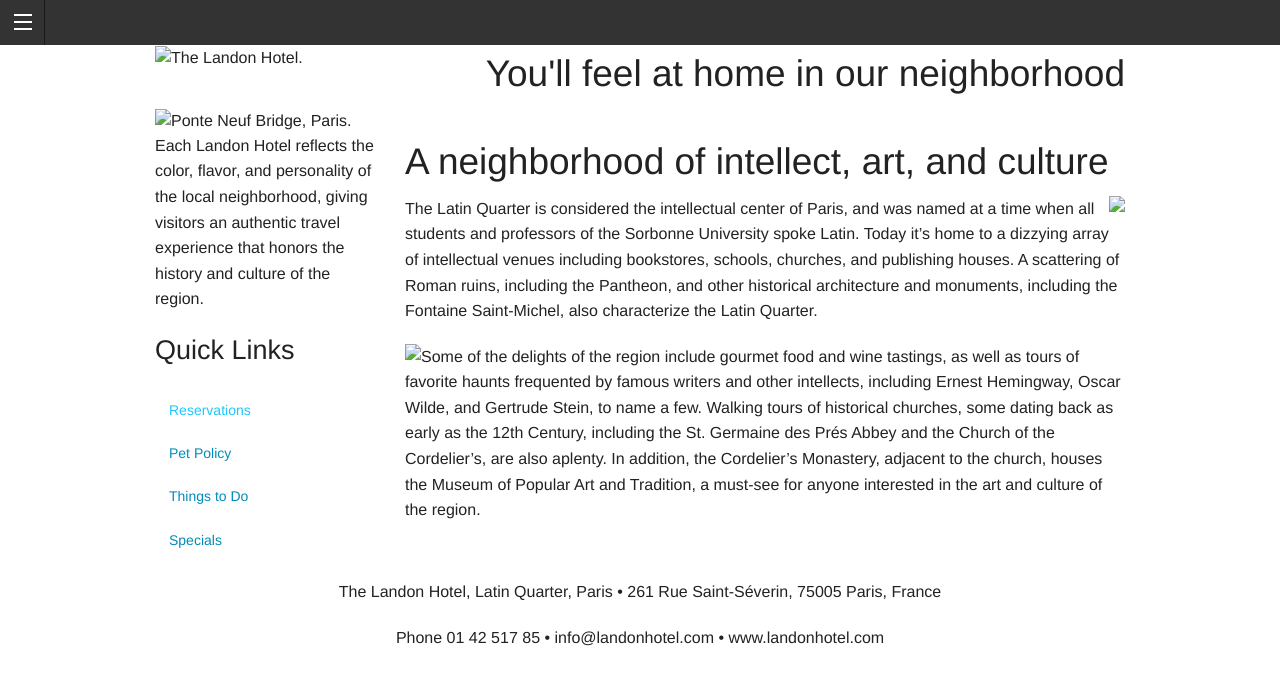
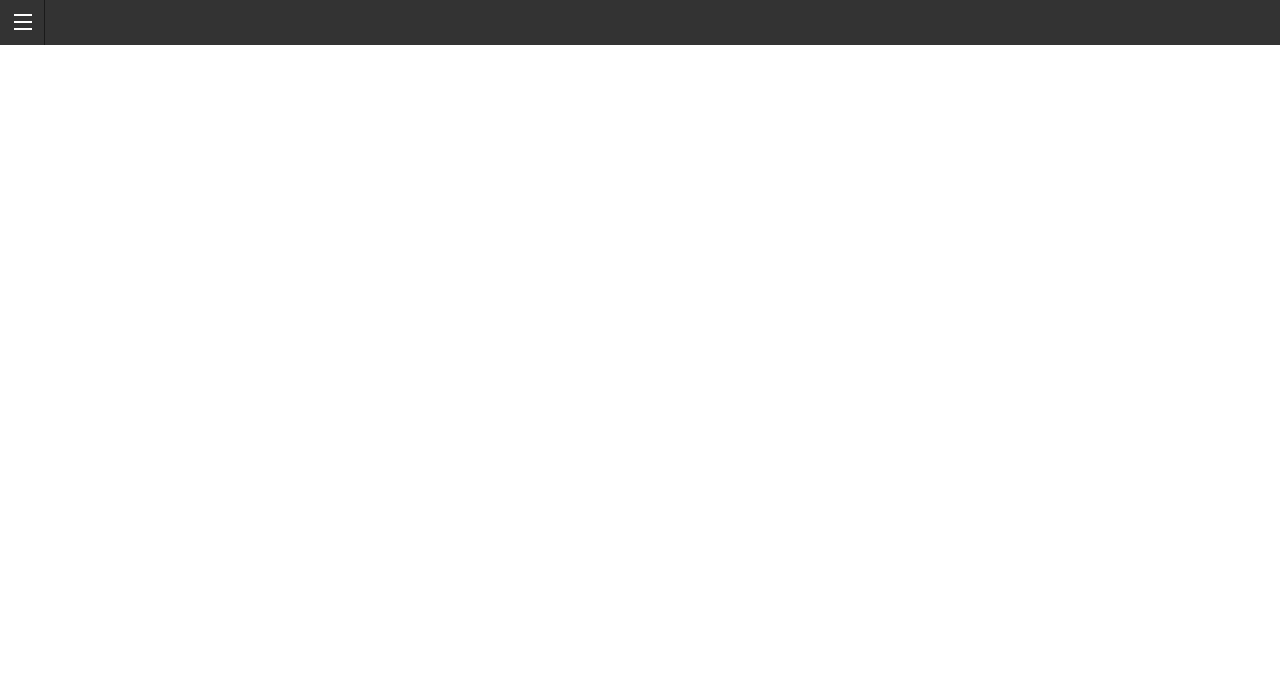
Before and after one commit to matthewmazzuca/Schooler-Site, a plain HTML site: page nav.html in a window 1280 px wide. Drawn offline with Linux system fonts and the light colour scheme.

Commit message:
cleaned up the content/minor styling

```diff
--- a/nav.html
+++ b/nav.html
@@ -19,6 +19,7 @@
         </nav>
         <aside class="left-off-canvas-menu">
           <ul class="off-canvas-list">
+            <br>
             <li><a href="#">Home</a></li>
             <li><a href="#">Accommodations</a>
               <ul>
@@ -35,44 +36,43 @@
         <a class="exit-off-canvas"></a>
 
     <header class="row">
-      <div class="large-3 columns medium-only-text-center small-only-text-center">
-        <img src="img/logo.png" alt="The Landon Hotel.">
-      </div>
-      <div class="large-9 columns medium-only-text-center small-only-text-center large-only-text-right">
-        <h2>You'll feel at home in our neighborhood</h2>
-      </div>
+
     </header>
 
-    <div class="row">
-      <div class="medium-12 columns">
-        <img src="img/parisbridge.jpg" alt="Ponte Neuf Bridge, Paris.">
-      </div>
-    </div>
-    <div class="row">
-      <article class="medium-9 medium-push-3 columns">
-        <h2>A neighborhood of intellect, art, and culture</h2>
-        <p><img src="img/paris.jpg" class="right">The Latin Quarter is considered the intellectual center of Paris, and was named at a time when all students and professors of the Sorbonne University spoke Latin. Today it’s home to a dizzying array of intellectual venues including bookstores, schools, churches, and publishing houses. A scattering of Roman ruins, including the Pantheon, and other historical architecture and monuments, including the Fontaine Saint-Michel, also characterize the Latin Quarter.</p>
+    <br>
+    <br>
+    <br>
+    <br>
+    <br>
+    <br>
+    <br>
+    <br>
+    <br>
+    <br>
+    <br>
+    <br>
+    <br>
+    <br>
+    <br>
+    <br>
+    <br>
+    <br>
+    <br>
+    <br>
 
-        <p><img src="img/parismap.jpg" class="left">Some of the delights of the region include gourmet food and wine tastings, as well as tours of favorite haunts frequented by famous writers and other intellects, including Ernest Hemingway, Oscar Wilde, and Gertrude Stein, to name a few. Walking tours of historical churches, some dating back as early as the 12th Century, including the St. Germaine des Prés Abbey and the Church of the Cordelier’s, are also aplenty. In addition, the Cordelier’s Monastery, adjacent to the church, houses the Museum of Popular Art and Tradition, a must-see for anyone interested in the art and culture of the region.</p>
+    <br>
+    <br>
+    <br>
+    <br>
+    <br>
+    <br>
+    <br>
+    <br>
+    <br>
+    <br>
+    <br>
+    <br>
 
-      </article>
-      <aside class="medium-3 medium-pull-9 columns topspace">
-        <p>Each Landon Hotel reflects the color, ﬂavor, and personality of the local neighborhood, giving visitors an authentic travel experience that honors the history and culture of the region.</p>
-        <h3>Quick Links</h3>
-        <ul class="side-nav">
-          <li class="active"><a href="#">Reservations</a></li>
-          <li><a href="#">Pet Policy</a></li>
-          <li><a href="#">Things to Do</a></li>
-          <li><a href="#">Specials</a></li>
-        </ul>
-      </aside>
-    </div>
-    <footer class="row">
-      <div class="large-12 columns text-center">
-        <p>The Landon Hotel, Latin Quarter, Paris •
-          261 Rue Saint-Séverin, 75005 Paris, France </p> <p>Phone 01 42 517 85 • info@landonhotel.com • www.landonhotel.com</p>
-      </div>
-    </footer>
       </div><!-- end inner wrapp, must go after ALL content -->
     </div><!-- end offcanvas -->
     <script src="js/vendor/jquery.js"></script>
```
